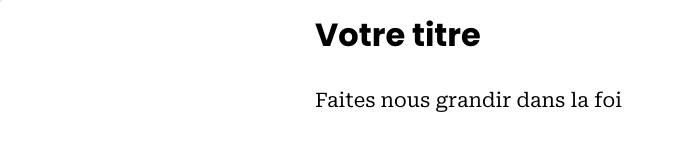
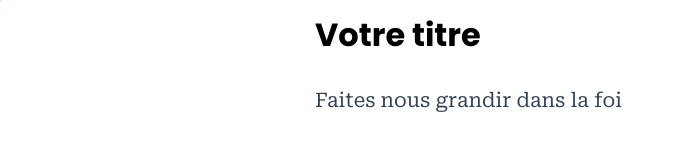
Before and after one commit to junior-boop/editor_io, a website built with Vite: page index.html in a window 1280 px wide. Shown: the whole page, without its empty margins (0-684 px from the left). Built offline with nearby package versions, Linux system fonts and the light colour scheme; a web font is replaced by a local one; what @editorjs/underline would draw is missing.

Commit message:
ajustement

```diff
--- a/style.css
+++ b/style.css
@@ -16,7 +16,7 @@
 
   body {
     margin: 0;
-    padding: 5px 16px;
+    padding: 5px 20px;
     font-size: 20px;
   }
 
@@ -40,6 +40,7 @@
 
   .ce-paragraph, li {
     font-family: 'Roboto Serif' ;
+    color: #334155;
   }
 
   #textarea {
```
